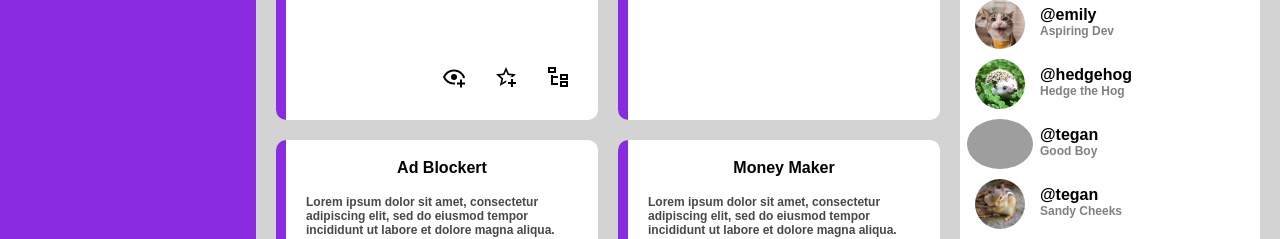
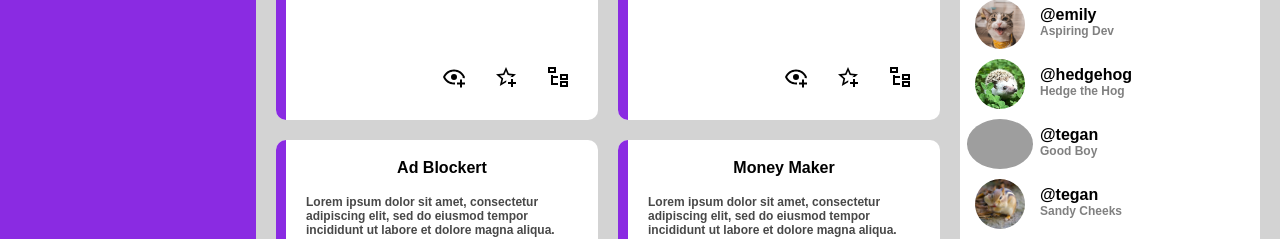
Before and after one commit to emilycurran/admin-dashboard, a plain HTML site: page index.html in a window 1280 px wide. Shown: the part 559-798 px from the top of the page. Drawn offline with Linux system fonts and the light colour scheme; grey boxes are pictures that could not be loaded.

Commit message:
Fixed icons missing from card.

```diff
--- a/index.html
+++ b/index.html
@@ -121,6 +121,11 @@
                                 tempor incididunt ut labore et dolore magna aliqua.
                             </p>
                         </div>
+                        <div class="icons">
+                            <img class="clickable" src="./eye-plus-outline.svg" alt="eye icon">
+                            <img class="clickable" src="./star-plus-outline.svg" alt="star icon">
+                            <img class="clickable" src="./file-tree-outline.svg" alt="file-tree-outline">
+                        </div>
                     </div>
                     <div class="card">
                         <div class="color-panel"></div>
```
